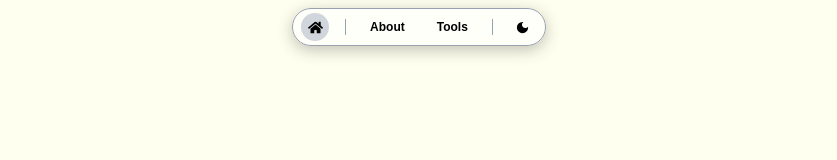
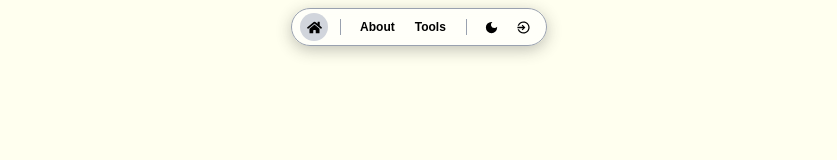
Before and after one commit to 11Rick23/kuri-net, a Next.js app: page / in a window 1280 px wide. Shown: the top 160 px of the page, without its empty margins (221-1058 px from the left). Built offline with nearby package versions, Linux system fonts and the light colour scheme; a web font is replaced by a local one.

Commit message:
ログイン用のボタンを作成

```diff
--- /dev/null
+++ b/src/app/components/header/loginButton.tsx
@@ -0,0 +1,31 @@
+"use client";
+
+import { useEffect, useState } from "react";
+import { IoMdLogIn } from "react-icons/io";
+
+export default function LogInButton() {
+	const [mounted, setMounted] = useState(false);
+
+	useEffect(() => {
+		setMounted(true);
+	}, []);
+
+	if (!mounted) {
+		return <div className="w-5 h-5 rounded-full bg-gray-800" />;
+	}
+
+	return (
+		<button
+			type="button"
+			aria-label="ログイン"
+			onClick={() => {}}
+			className="
+				w-7 h-7 rounded-full cursor-pointer
+				flex items-center justify-center
+				hover:bg-gray-300 dark:hover:bg-gray-700
+				"
+		>
+			<IoMdLogIn size={15} />
+		</button>
+	);
+}
--- a/src/app/components/header/wrapper.tsx
+++ b/src/app/components/header/wrapper.tsx
@@ -1,6 +1,15 @@
 import ColorModeButton from "./colorModeButton";
 import HomeButton from "./homeButton";
+import LogInButton from "./loginButton";
 import PageButton from "./pageButton";
+
+function Border() {
+	return (
+		<div className="h-4 w-4 px-2">
+			<div className="mx-auto h-full w-px bg-gray-400 dark:bg-gray-600" />
+		</div>
+	);
+}
 
 export default function Header() {
 	return (
@@ -8,18 +17,19 @@ export default function Header() {
 			<div
 				className="
 			inline-flex items-center justify-center
-			m-2 px-2 py-1 gap-4 rounded-full
+			m-2 px-2 py-1 gap-1 rounded-full
 			bg-white/60 dark:bg-black/60
 			border border-gray-400 dark:border-gray-600
 			backdrop-blur-md shadow-light dark:shadow-dark
 			"
 			>
 				<HomeButton />
-				<div className="h-4 w-0 border-l border-gray-400 dark:border-gray-600" />
+				<Border />
 				<PageButton url="/about" display="About" />
 				<PageButton url="/tools/pdf-merge" display="Tools" />
-				<div className="h-4 w-0 border-l border-gray-400 dark:border-gray-600" />
+				<Border />
 				<ColorModeButton />
+				<LogInButton />
 			</div>
 		</div>
 	);
```
